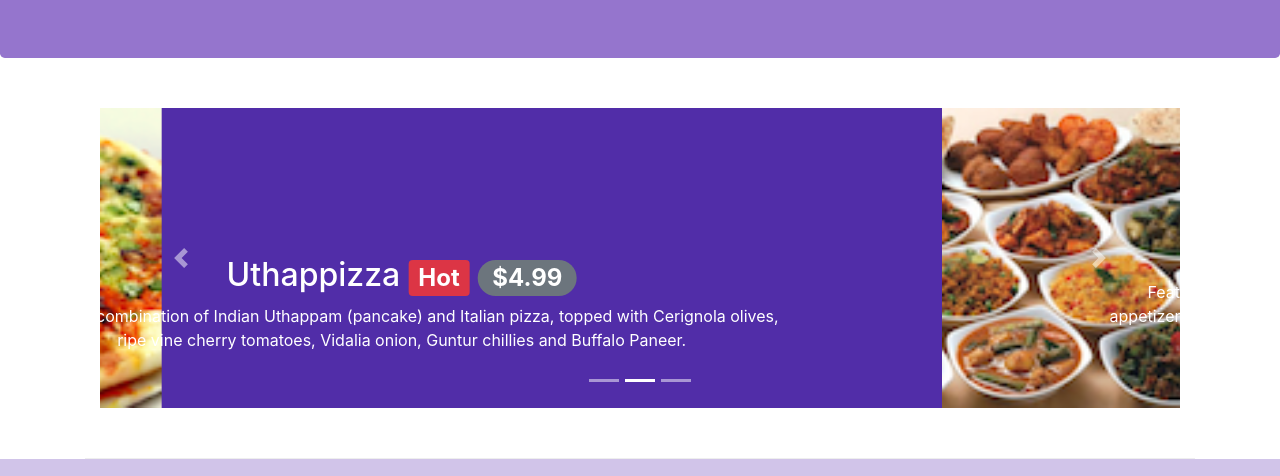
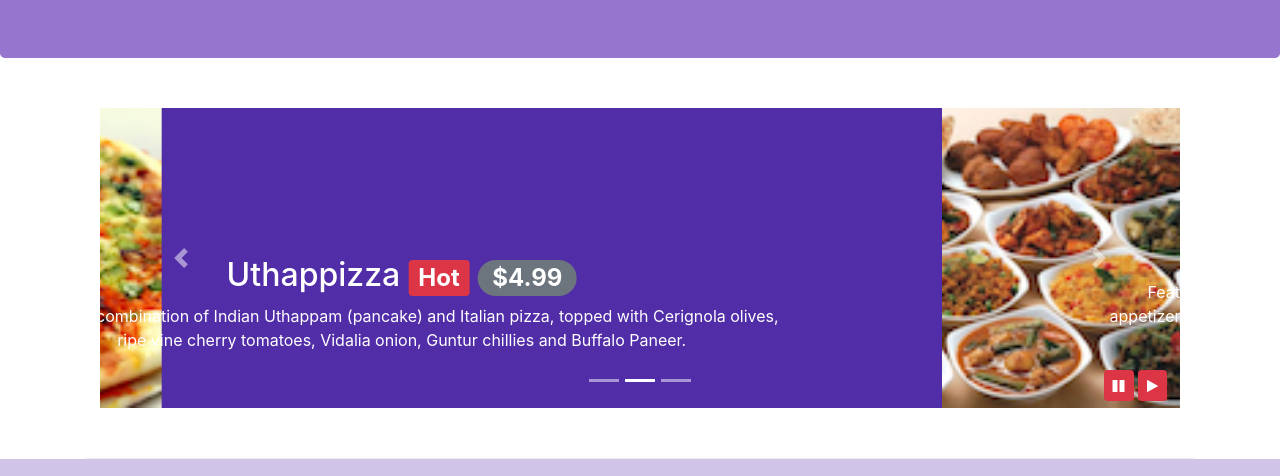
Before and after one commit to BradKuentzel/Bootstrap-Intro, a website: page index.html in a window 1280 px wide. Shown: the part 276-752 px from the top of the page. Drawn offline with nearby package versions, Linux system fonts and the light colour scheme.

Commit message:
Bootstrap Jquery

```diff
--- a/CSS/styles.css
+++ b/CSS/styles.css
@@ -59,3 +59,9 @@ body {
 	left: 0;
 	min-height: 300px;
 }
+
+#carouselButton {
+	right: 0px;
+	position: absolute;
+	bottom: 0px;
+}
--- a/index.html
+++ b/index.html
@@ -400,6 +400,14 @@
 							></span>
 							<span class="sr-only">Next</span>
 						</a>
+						<div class="btn group" id="carouselButton">
+							<button class="btn btn-danger btn-sm" id="carousel-pause">
+								<span class="fa fa-pause"></span>
+							</button>
+							<button class="btn btn-danger btn-sm" id="carousel-play">
+								<span class="fa fa-play"></span>
+							</button>
+						</div>
 					</div>
 				</div>
 			</div>
@@ -472,5 +480,16 @@
 		<script src="node_modules/jquery/dist/jquery.slim.min.js"></script>
 		<script src="node_modules/popper.js/dist/umd/popper.min.js"></script>
 		<script src="node_modules/bootstrap/dist/js/bootstrap.min.js"></script>
+		<script>
+			$(document).ready(function () {
+				$("#mycarousel").carousel({ interval: 2000 });
+				$("carousel-pause").click(function () {
+					$("#mycarousel").carousel("pause");
+				});
+				$("carousel-play").click(function () {
+					$("#mycarousel").carousel("cycle");
+				});
+			});
+		</script>
 	</body>
 </html>
```
